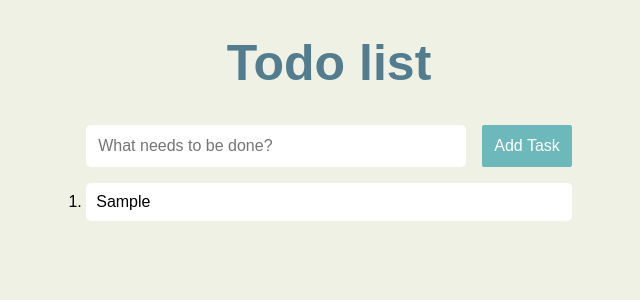
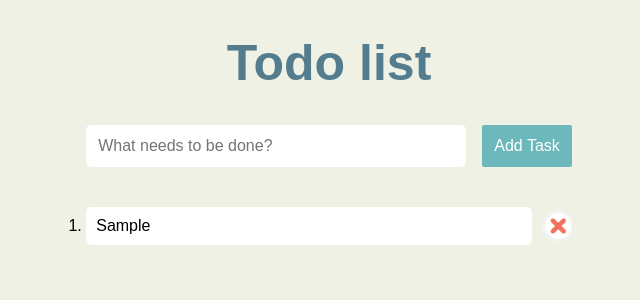
Before and after one commit to anastasiafomina/react-todo-app, a React (Create React App) app: page / in a window 1280 px wide. Both pictures are taken after typing "Sample" into the empty fields and a click on the button "Add Task". Shown: the top 300 px of the page, without its empty margins (311-951 px from the left). Built offline with nearby package versions, Linux system fonts and the light colour scheme.

Commit message:
add cross button

```diff
--- a/src/App.js
+++ b/src/App.js
@@ -1,8 +1,8 @@
-import React, { Component } from 'react';
-import TodoInput from './components/TodoInput';
-import TodoItems from './components/TodoItems';
-import './styles/App.css';
-import uuid4 from 'uuid/v4';
+import React, { Component } from 'react'
+import TodoInput from './components/TodoInput'
+import TodoItems from './components/TodoItems'
+import './styles/App.css'
+import uuid4 from 'uuid/v4'
 
 class App extends Component {
   constructor(props) {
@@ -48,9 +48,7 @@ class App extends Component {
   crossOutOnClick = key => {
     const index = this.state.items.findIndex(item => item.key === key)
     const crossedItem = {
-      text: this.state.items[index].text,
-      date: this.state.items[index].date,
-      key: this.state.items[index].key,
+      ...this.state.items[index],
       isDone: this.state.items[index].isDone ? false: true
     }
     const newCrossedItems = [...this.state.items]
@@ -95,4 +93,4 @@ class App extends Component {
   }
 }
 
-export default App;
+export default App
--- a/src/components/TodoInput.js
+++ b/src/components/TodoInput.js
@@ -16,4 +16,4 @@ class TodoInput extends Component {
   }
 }
 
-export default TodoInput;
+export default TodoInput
--- a/src/components/TodoItems.js
+++ b/src/components/TodoItems.js
@@ -3,6 +3,7 @@ import React, { Component } from 'react'
 class TodoItems extends Component {
   renderTask = item => {
     return (
+      <div className="taskLine">
         <li
           key={item.key}
           onClick={() => this.props.crossOutOnClick(item.key)}
@@ -10,13 +11,18 @@ class TodoItems extends Component {
         >
           {item.text}
         </li>
+        <button
+          onClick={() => this.props.deleteItem(item.key)}
+          className="crossButton"
+          >
+        </button>
+      </div>
     )
   }
   render() {
     const { entries } = this.props
     const listItems = entries.map(this.renderTask)
     return <ol className="listOfTasks">{listItems}</ol>
-
   }
 }
 
--- a/src/styles/App.css
+++ b/src/styles/App.css
@@ -1,15 +1,14 @@
 .listOfTasks li {
   background-color: white;
   padding: 10px;
-  margin: 10px;
-  margin-left: -30px;
   border-radius: 5px;
   width: 100%;
+  margin-right: 10px;
   word-wrap: break-word;
 }
 
 .todoListMain {
-  margin: 10px;
+  margin: 10px 10px 20px 10px;
   text-align: center;
 }
 
@@ -17,7 +16,7 @@
   .todoListMain {
     display: flex;
     justify-content: space-between;
-
+    margin-bottom: 40px;
   }
 }
 
@@ -81,3 +80,20 @@
 .crossOut {
   text-decoration: line-through;
 }
+
+.crossButton {
+  display: flex;
+  justify-content: center;
+  width: 32px;
+  height: 32px;
+  border: none;
+  outline: none;
+  background: url(../assets/delete.png) no-repeat;
+}
+
+.taskLine {
+  display: flex;
+  align-items: center;
+  margin: 10px;
+  margin-left: -30px;
+}
```
Also changed, not shown: src/assets/delete.png (added). Lines whose indentation alone changed are shown as unchanged.
